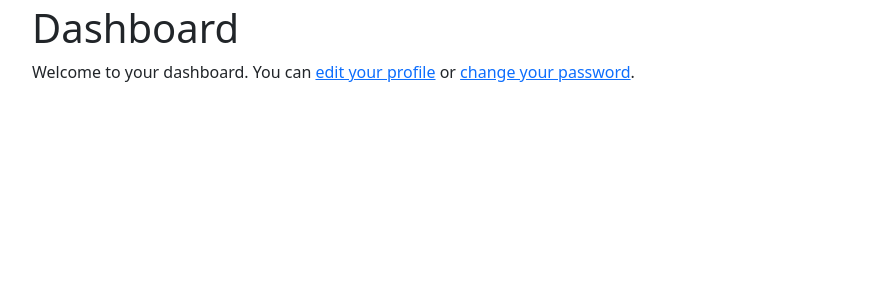
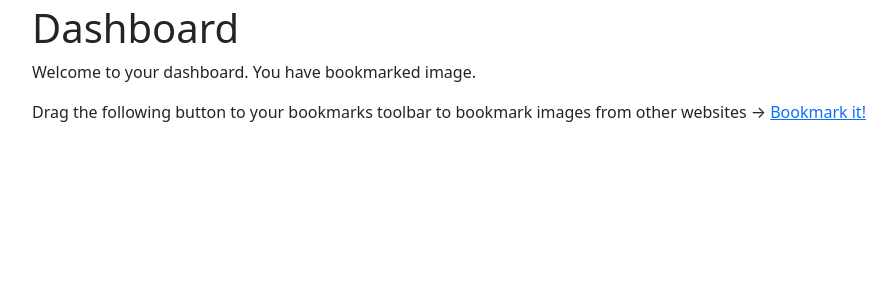
Before and after one commit to kenvilar/django-socmed, a Django app: page /dashboard/ in a window 1280 px wide. Shown: the part 56-356 px from the top of the page, without its empty margins (50-946 px from the left). Run offline with Django 3.2, Linux system fonts and the light colour scheme; parts of the project's set-up code (start-up, migrations or seed data) failed here and were passed over; some libraries are stand-ins or nearby versions.

Commit message:
add the bookmarklet launcher to the dashboard pages so that users can add it to the bookmarks bar of their browser

```diff
--- a/django_socmed/templates/pages/dashboard.html
+++ b/django_socmed/templates/pages/dashboard.html
@@ -2,6 +2,10 @@
 {% block title %}Dashboard{% endblock %}
 {% block content %}
   <h1>Dashboard</h1>
-  <p>Welcome to your dashboard. You can <a href="{% url "account_edit" %}">edit your profile</a> or <a
-    href="{% url "account_change_password" %}">change your password</a>.</p>
+  {% with total_images_created=request.user.images_created.count %}
+    <p>Welcome to your dashboard. You have bookmarked {{ total_images_created }}
+      image{{ total_images_created|pluralize }}.</p>
+  {% endwith %}
+  <p>Drag the following button to your bookmarks toolbar to bookmark images from other websites → <a
+    href="javascript:{% include "bookmarklet_launcher.js" %}" class="button">Bookmark it!</a></p>
 {% endblock %}
```
